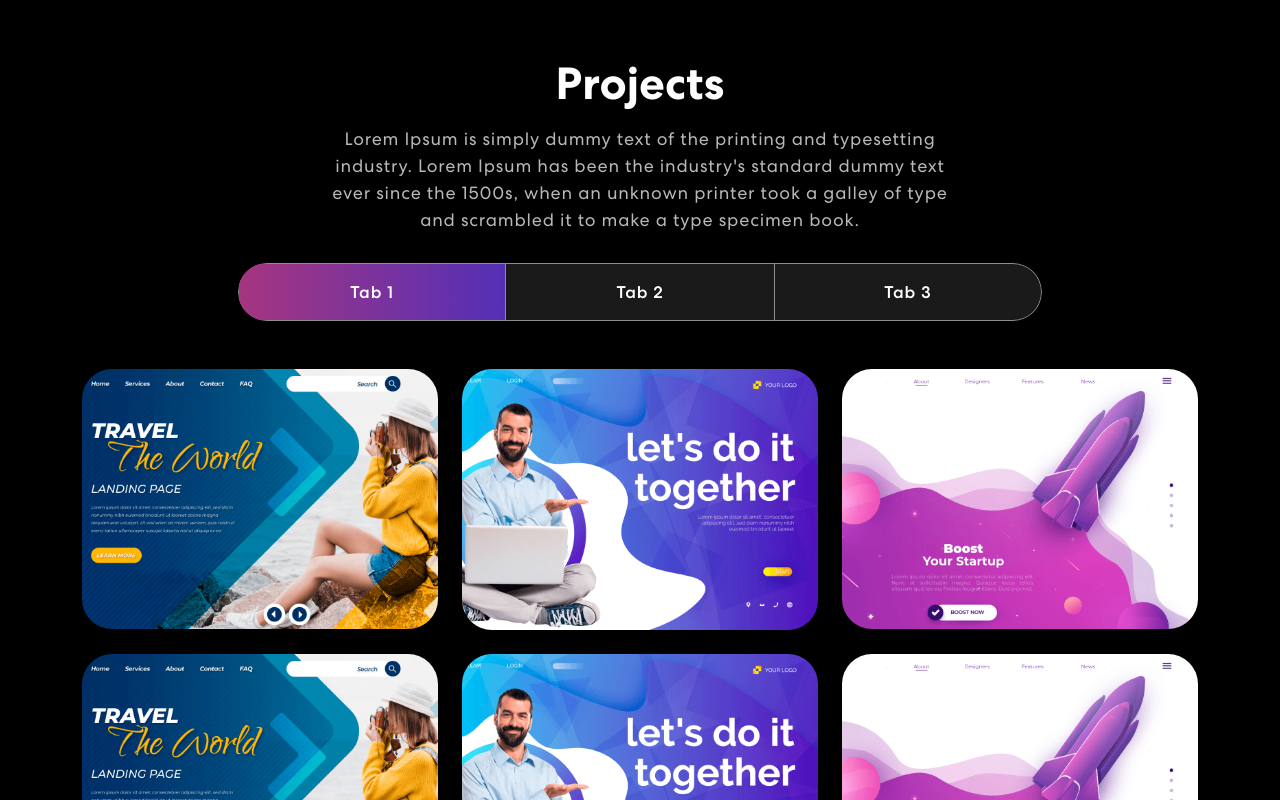
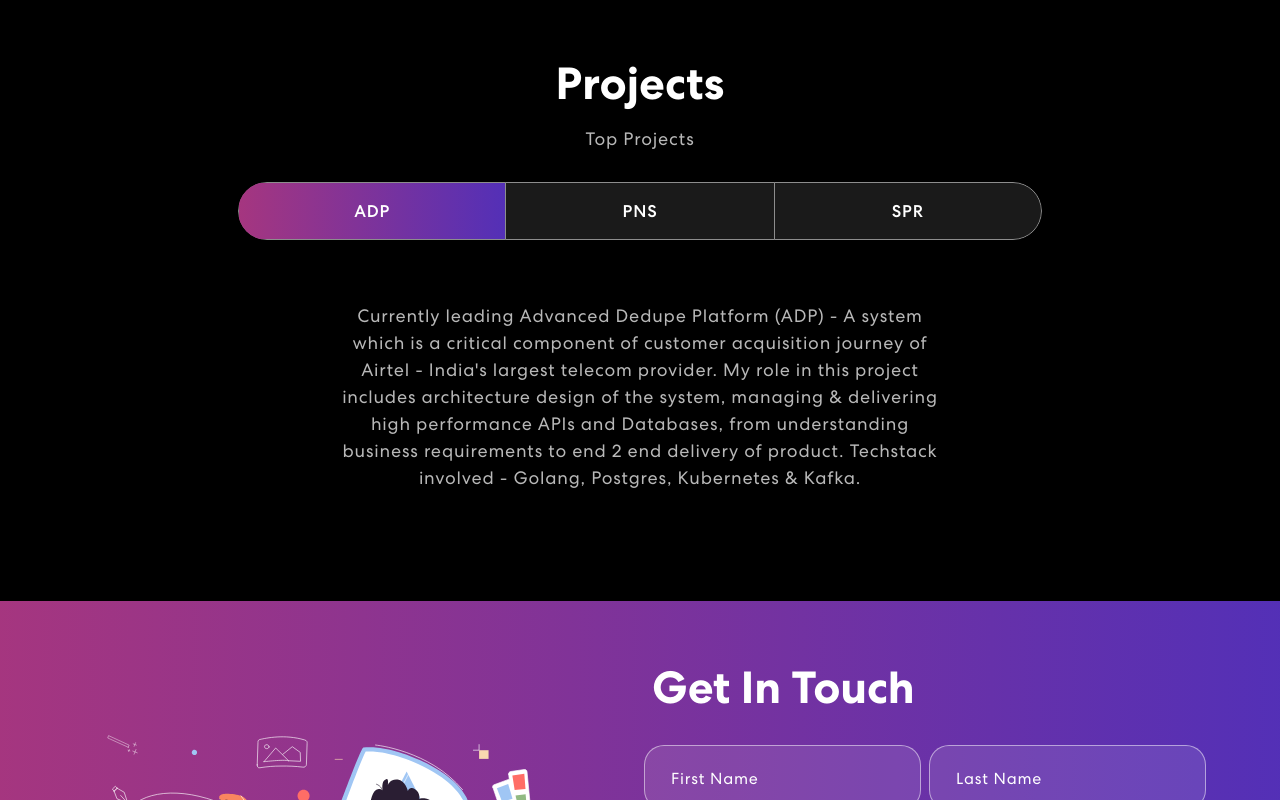
Before and after one commit to vishalpunj12/portfolio, a React (Create React App) app: page / in a window 1280 px wide. Shown: the part 1380-2180 px from the top of the page. Built offline with nearby package versions, Linux system fonts and the light colour scheme; no server answers.

Commit message:
new release

```diff
--- a/public/index.html
+++ b/public/index.html
@@ -24,7 +24,7 @@
       work correctly both with client-side routing and a non-root public URL.
       Learn how to configure a non-root public URL by running `npm run build`.
     -->
-    <title>React App</title>
+    <title>Vishal Punj Portfolio</title>
   </head>
   <body>
     <noscript>You need to enable JavaScript to run this app.</noscript>
--- a/src/components/Footer.js
+++ b/src/components/Footer.js
@@ -10,9 +10,9 @@
     <footer className="footer">
       <Container>
         <Row className="align-items-center">
-          <MailchimpForm />
+          {/* <MailchimpForm /> */}
           <Col size={12} sm={6}>
-            <img src={logo} alt="Logo" />
+            {/* <img src={logo} alt="Logo" /> */}
           </Col>
           <Col size={12} sm={6} className="text-center text-sm-end">
             <div className="social-icon">
--- a/src/components/NavBar.js
+++ b/src/components/NavBar.js
@@ -55,13 +55,16 @@
             </Nav>
             <span className="navbar-text">
               <div className="social-icon">
-                <a href="#"><img src={navIcon1} alt="" /></a>
-                <a href="#"><img src={navIcon2} alt="" /></a>
-                <a href="#"><img src={navIcon3} alt="" /></a>
+                <a href="https://www.linkedin.com/in/vishal-punj/"><img src={navIcon1} alt="" /></a>
+                <a href=""><img src={navIcon2} alt="" /></a>
+                <a href="https://www.instagram.com/vishalpunj_/"><img src={navIcon3} alt="" /></a>
               </div>
-              <HashLink to='#connect'>
+              {/* <HashLink to='https://www.linkedin.com/in/vishal-punj/'>
                 <button className="vvd"><span>Let’s Connect</span></button>
-              </HashLink>
+              </HashLink>  Old Lets connect link which connects to lets connect page */}
+              <a href='https://www.linkedin.com/in/vishal-punj/'>
+                <button className="vvd"><span>Let’s Connect</span></button>
+              </a>
             </span>
           </Navbar.Collapse>
         </Container>
--- a/src/components/Projects.js
+++ b/src/components/Projects.js
@@ -51,23 +51,24 @@
               {({ isVisible }) =>
               <div className={isVisible ? "animate__animated animate__fadeIn": ""}>
                 <h2>Projects</h2>
-                <p>Lorem Ipsum is simply dummy text of the printing and typesetting industry. Lorem Ipsum has been the industry's standard dummy text ever since the 1500s, when an unknown printer took a galley of type and scrambled it to make a type specimen book.</p>
+                <p>Top Projects</p>
                 <Tab.Container id="projects-tabs" defaultActiveKey="first">
                   <Nav variant="pills" className="nav-pills mb-5 justify-content-center align-items-center" id="pills-tab">
                     <Nav.Item>
-                      <Nav.Link eventKey="first">Tab 1</Nav.Link>
+                      <Nav.Link eventKey="first">ADP</Nav.Link>
                     </Nav.Item>
                     <Nav.Item>
-                      <Nav.Link eventKey="second">Tab 2</Nav.Link>
+                      <Nav.Link eventKey="second">PNS</Nav.Link>
                     </Nav.Item>
                     <Nav.Item>
-                      <Nav.Link eventKey="third">Tab 3</Nav.Link>
+                      <Nav.Link eventKey="third">SPR</Nav.Link>
                     </Nav.Item>
                   </Nav>
                   <Tab.Content id="slideInUp" className={isVisible ? "animate__animated animate__slideInUp" : ""}>
                     <Tab.Pane eventKey="first">
                       <Row>
-                        {
+                        {/* Old Project template */ }
+                        {/* {
                           projects.map((project, index) => {
                             return (
                               <ProjectCard
@@ -76,14 +77,16 @@
                                 />
                             )
                           })
-                        }
+                        } */}
+                        <p>Currently leading Advanced Dedupe Platform (ADP) - A system which is a critical component of customer acquisition journey of Airtel - India's largest telecom provider. My role in this project includes architecture design of the system, managing & delivering high performance APIs and Databases, from understanding business requirements to end 2 end delivery of product. Techstack involved - Golang, Postgres, Kubernetes & Kafka. </p>
+
                       </Row>
                     </Tab.Pane>
-                    <Tab.Pane eventKey="section">
-                      <p>Lorem ipsum dolor sit amet consectetur adipisicing elit. Cumque quam, quod neque provident velit, rem explicabo excepturi id illo molestiae blanditiis, eligendi dicta officiis asperiores delectus quasi inventore debitis quo.</p>
+                    <Tab.Pane eventKey="second">
+                      <p>Preferred Number Service is a project based on providing cloud telephony as a service. Spearheaded the development of pre-call and post-call APIs in Go, enabling seamless handling of real-time call data using Redis and RabbitMQ, supporting over thousands of calls per second.</p>
                     </Tab.Pane>
                     <Tab.Pane eventKey="third">
-                      <p>Lorem ipsum dolor sit amet consectetur adipisicing elit. Cumque quam, quod neque provident velit, rem explicabo excepturi id illo molestiae blanditiis, eligendi dicta officiis asperiores delectus quasi inventore debitis quo.</p>
+                      <p>Developed dynamic UI of seller performance reports on seller.indiamart.com which served as a data visualization tool for end user to gain insight over his performance and business returns by using Indiamart. Tech stack involved – React JS, typescript, ionic framework</p>
                     </Tab.Pane>
                   </Tab.Content>
                 </Tab.Container>
```
Also changed, not shown: 11 other files (tests, documents, lock files or other folders).
